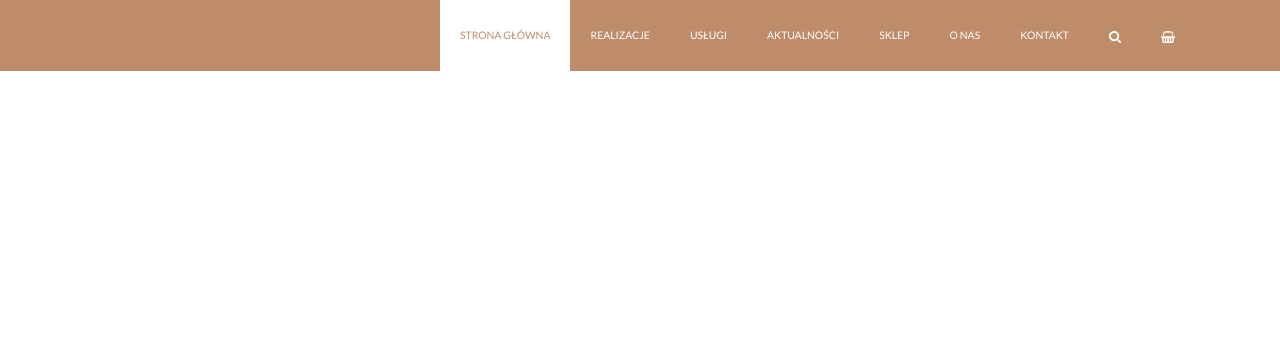
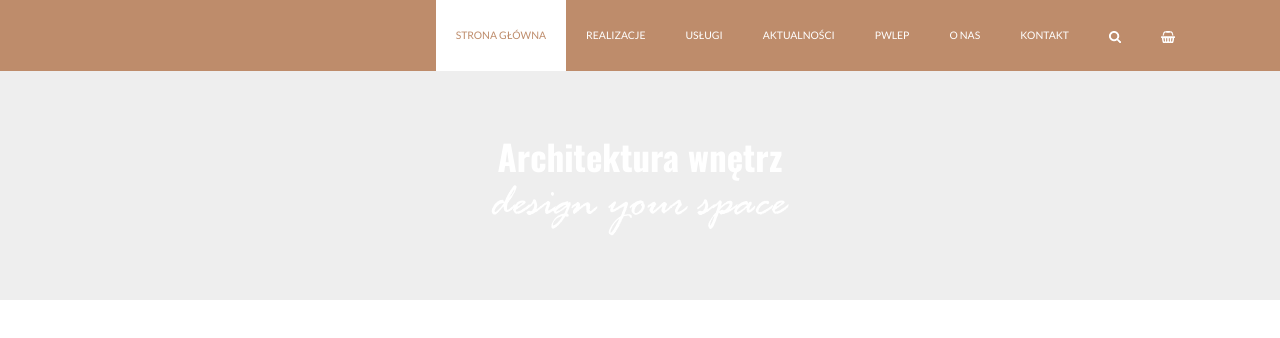
Before and after one commit to PrzemyslawWrobel/-interior_design, a website: page index.html in a window 1280 px wide. Drawn offline with nearby package versions, Linux system fonts and the light colour scheme.

Commit message:
add hero

```diff
--- a/index.html
+++ b/index.html
@@ -9,7 +9,7 @@
 </head>
 <body>
 	<!-- Header -->
-	<div class="bg-primary sk-header">
+	<div class="bg-primary pw-header">
 		<div class="container">
 			<ul class="nav flex-column flex-md-row justify-content-lg-end text-uppercase">
 				<li class="nav-item pw-header-item-active">
@@ -25,7 +25,7 @@
 					<a class="nav-link text-white pw-header-item-link" href="post-list.html">Aktualności</a>
 				</li>
 				<li class="nav-item">
-					<a class="nav-link text-white pw-header-item-link" href="shop.html">Sklep</a>
+					<a class="nav-link text-white pw-header-item-link" href="shop.html">pwlep</a>
 				</li>
 				<li class="nav-item">
 					<a class="nav-link text-white pw-header-item-link" href="about.html">O nas</a>
@@ -46,5 +46,13 @@
 			</ul>
 		</div>
 	</div>
+
+	<!-- Hero unit -->
+	<div class="jumbotron text-center pw-hero">
+		<div class="container">
+			<h1 class="text-white pw-hero-header">Architektura wnętrz</h1>
+			<img class="img-fluid pw-hero-subheader" src="images/design-subheader.png" alt="">
+		</div>
+	</div>
 </body>
 </html>
```
Also changed, not shown: images/bg/top-bg.jpg (added), images/design-subheader.png (added).
